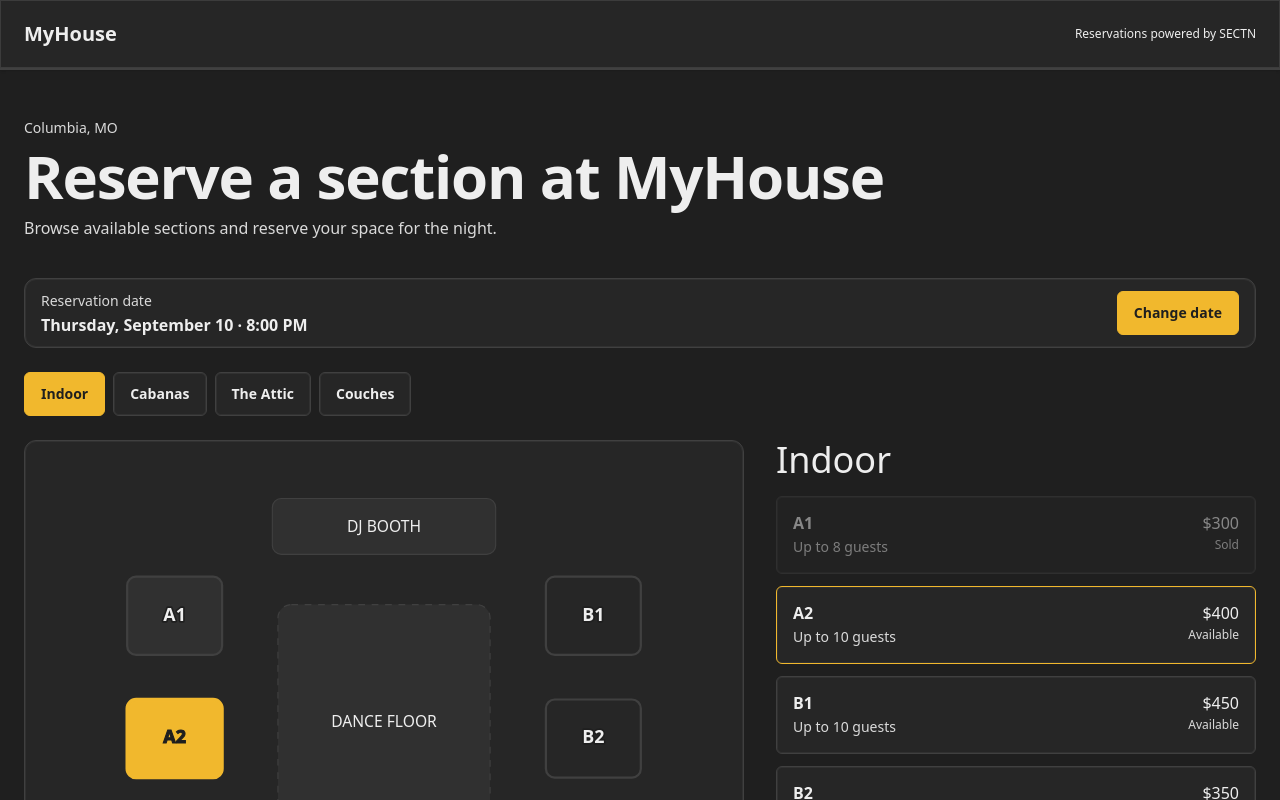
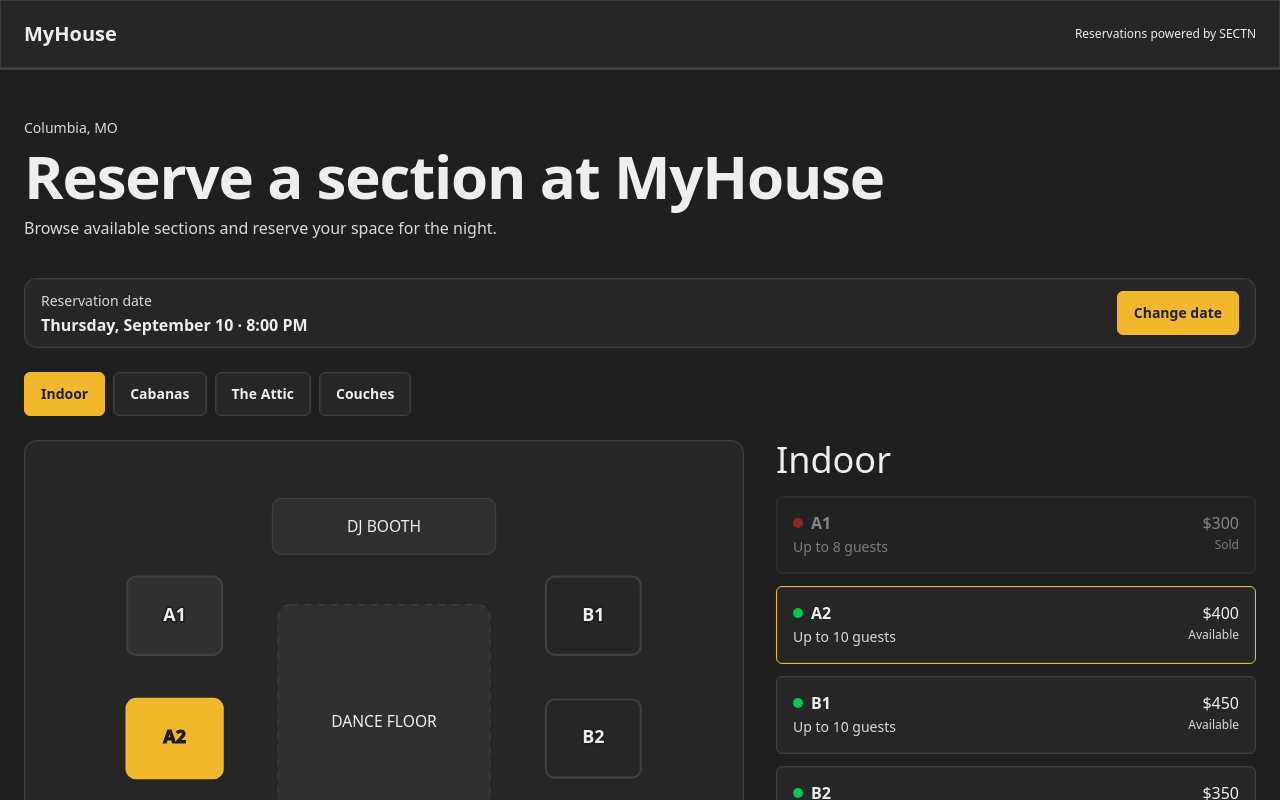
Before and after one commit to SCTN-Bottles/bar_section_app, a Next.js app in the folder bar_app/: page /MyHouse in a window 1280 px wide. Both pictures are taken after a click on the button "10". Shown: the top 800 px of the page. Built offline with nearby package versions, Linux system fonts and the light colour scheme.

Commit message:
added color next to each section card to indicate available or sold out

```diff
--- a/bar_app/src/components/venues/SectionDetails.tsx
+++ b/bar_app/src/components/venues/SectionDetails.tsx
@@ -15,6 +15,8 @@ export default function SectionDetails({
   bookingDate,
   bookingTime,
 }: SectionDetailsProps) {
+  const sold = section.status === "sold";
+  const availabilityLabel = sold ? "Sold" : "Available";
   const reservationQuery = new URLSearchParams({
     date: bookingDate,
     time: bookingTime,
@@ -28,8 +30,12 @@ export default function SectionDetails({
           <h2 className="section-heading mt-1">{section.name}</h2>
         </div>
 
-        <span className="rounded-full bg-green-50 px-3 py-1 text-sm text-green-700">
-          Available
+        <span
+          className={`rounded-full px-3 py-1 text-sm ${
+            sold ? "bg-red-50 text-red-700" : "bg-green-50 text-green-700"
+          }`}
+        >
+          {availabilityLabel}
         </span>
       </div>
 
--- a/bar_app/src/components/venues/VenueExplorer.tsx
+++ b/bar_app/src/components/venues/VenueExplorer.tsx
@@ -157,7 +157,15 @@ export default function VenueExplorer({ venue }: VenueExplorerProps) {
                 >
                   <div className="flex justify-between">
                     <div>
-                      <p className="font-semibold">{section.name}</p>
+                      <p className="flex items-center gap-2 font-semibold">
+                        <span
+                          aria-hidden="true"
+                          className={`h-2.5 w-2.5 shrink-0 rounded-full ${
+                            sold ? "bg-red-500" : "bg-green-500"
+                          }`}
+                        />
+                        {section.name}
+                      </p>
                       <p className="mt-1 text-sm text-neutral-500">
                         Up to {section.capacity} guests
                       </p>
```
